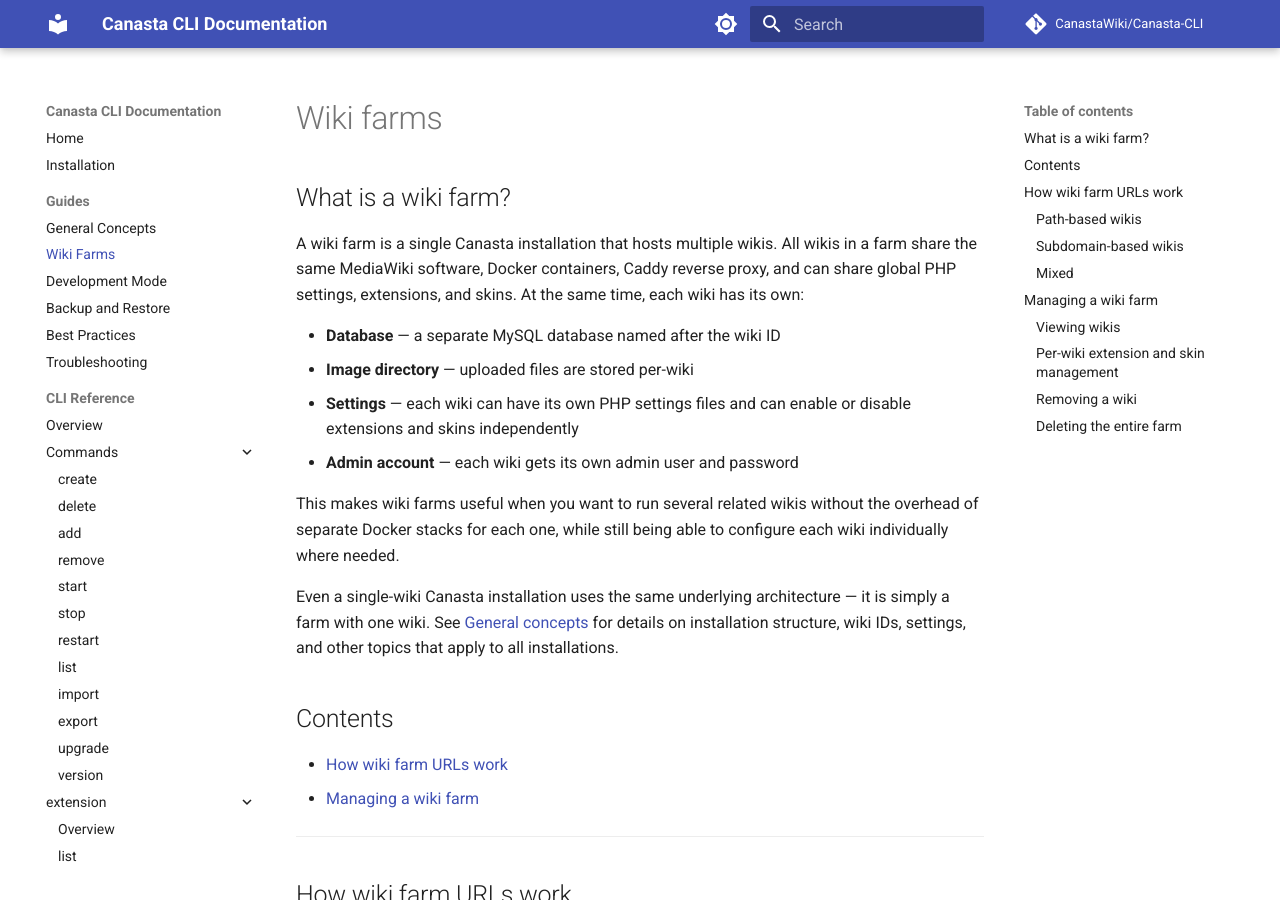
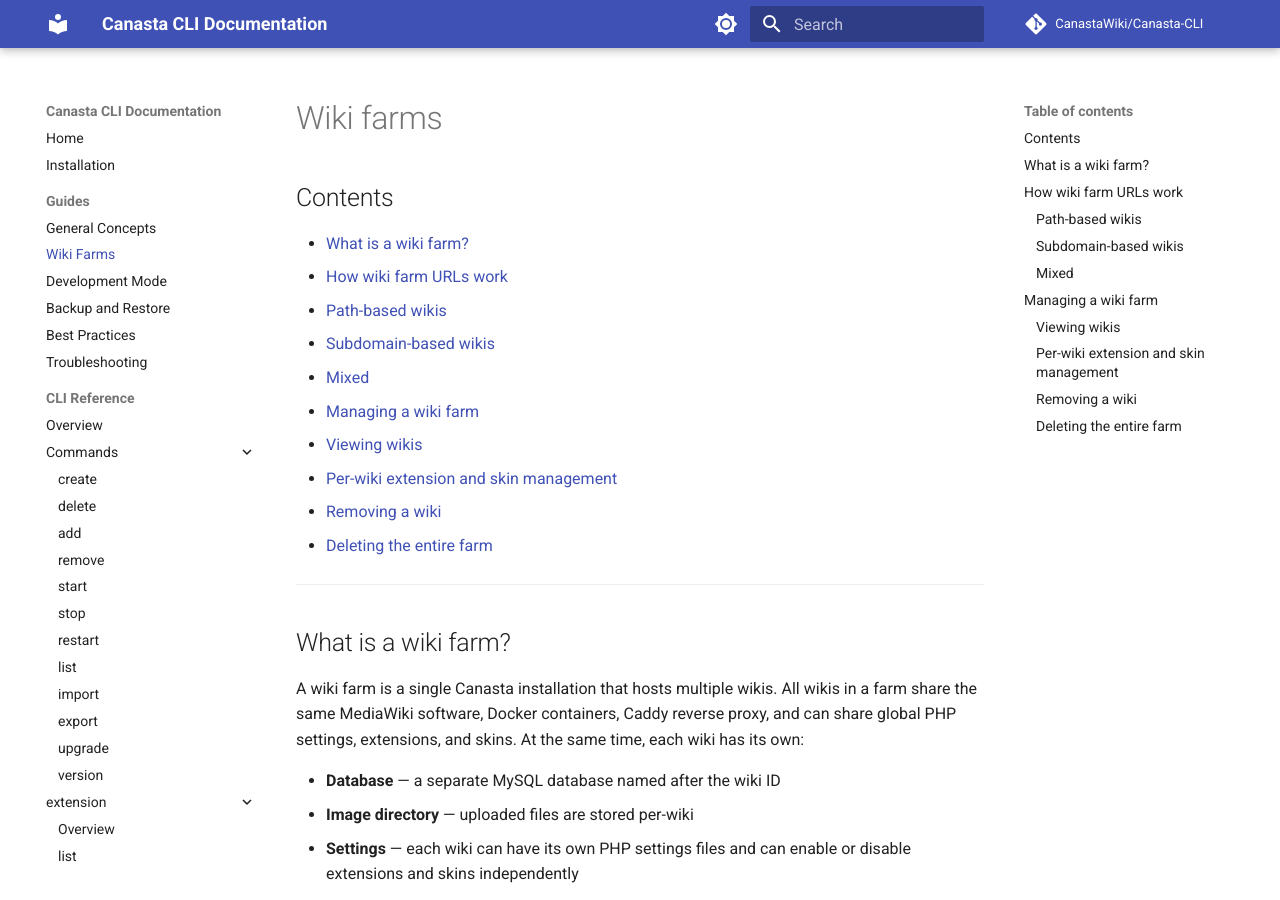
Before and after one commit to CanastaWiki/Canasta-CLI, an MkDocs documentation site: the page built from docs/guide/wiki-farms.md, in a window 1280 px wide and 900 px high. Built offline with MkDocs 1.6.1 and Material for MkDocs 9.7.7, drawn with Linux system fonts in a browser that asks for light colours; comment, search, counter and statistics services are not loaded.

Commit message:
Move wiki-farms TOC above intro, add subsections

```diff
--- a/docs/guide/wiki-farms.md
+++ b/docs/guide/wiki-farms.md
@@ -1,4 +1,19 @@
 # Wiki farms
+
+## Contents
+
+- [What is a wiki farm?](#what-is-a-wiki-farm)
+- [How wiki farm URLs work](#how-wiki-farm-urls-work)
+  - [Path-based wikis](#path-based-wikis)
+  - [Subdomain-based wikis](#subdomain-based-wikis)
+  - [Mixed](#mixed)
+- [Managing a wiki farm](#managing-a-wiki-farm)
+  - [Viewing wikis](#viewing-wikis)
+  - [Per-wiki extension and skin management](#per-wiki-extension-and-skin-management)
+  - [Removing a wiki](#removing-a-wiki)
+  - [Deleting the entire farm](#deleting-the-entire-farm)
+
+---
 
 ## What is a wiki farm?
 
```
Also changed, not shown: other parts of docs/guide/wiki-farms.md (+0 -5 lines).
